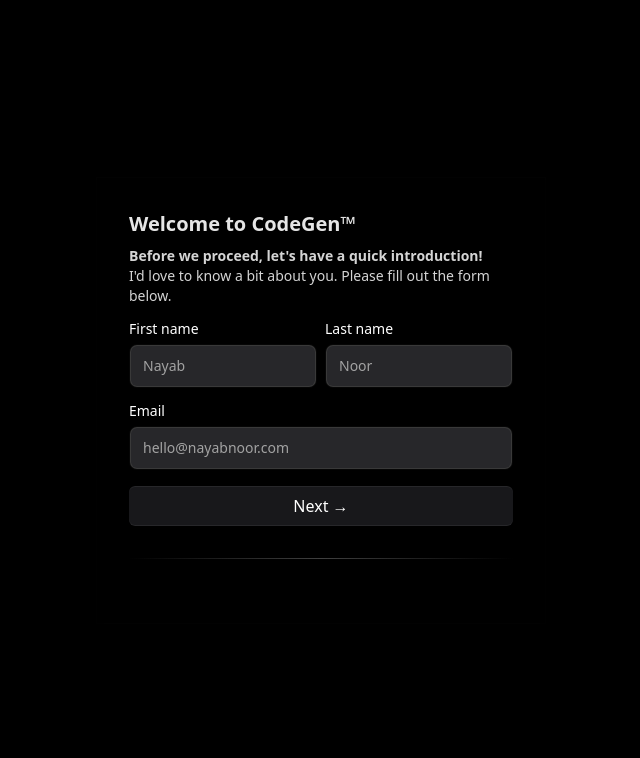
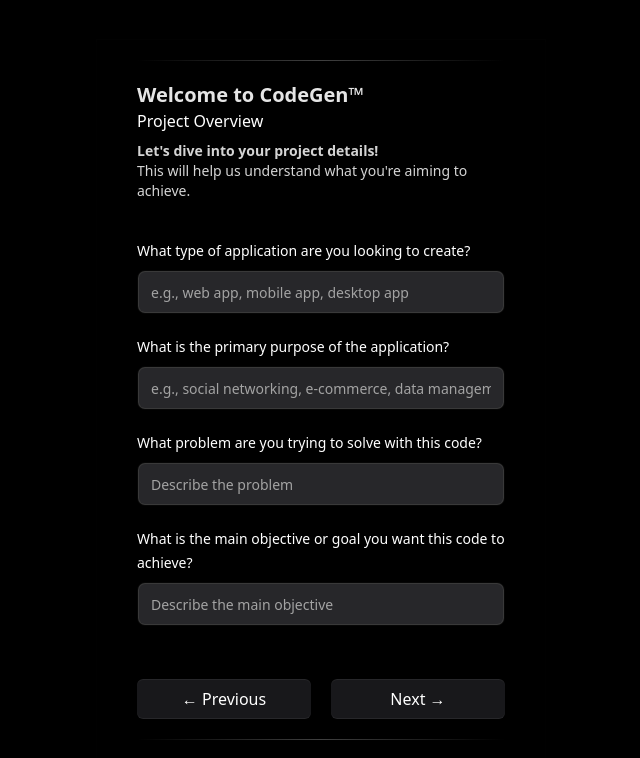
Before and after one commit to eAzizUrRehman/next.codegen, a Next.js app: page / in a window 1280 px wide. Shown: the top 758 px of the page, without its empty margins (319-959 px from the left). Built offline with nearby package versions, Linux system fonts and the light colour scheme.

Commit message:
Add basic UI & questions

```diff
--- a/src/app/page.tsx
+++ b/src/app/page.tsx
@@ -10,6 +10,7 @@
 import { Label } from '@/components/ui/label.aceternity'
 import { Input } from '@/components/ui/input.aceternity'
 import BottomGradient from '@/components/ui/bottom-gradient.aceternity'
+import steps from '@/data/questionnaire'
 
 const Home = () => {
   const [step, setStep] = useState(1)
@@ -23,66 +24,112 @@
     console.log('Form submitted')
   }
   return (
-    <div className='dark:bg-black w-screen min-h-dvh no-scrollbar flex justify-center items-center'>
-      <div className='  w-full mx-auto max-w-md p-4 md:p-8 shadow-input bg-white dark:bg-black'>
+    <div className='  w-screen min-h-dvh no-scrollbar flex flex-col justify-center items-center dark:text-white dark:bg-black '>
+      <div className='grow h-full w-full max-w-md px-10 shadow-input flex flex-col my-10'>
+        <GradientDivider />
         <h2 className='font-bold text-xl text-neutral-800 dark:text-neutral-200'>
           Welcome to CodeGen™
         </h2>
-        <p className='text-neutral-600 text-sm max-w-sm mt-2 dark:text-neutral-300 '>
-          <span className='font-semibold block'>
-            Before we proceed, let's have a quick introduction!
-          </span>
-          <span>
-            I'd love to know a bit about you. Please fill out the form below.
-          </span>
-        </p>
 
         <form
-          className='mt-4 mb-8'
+          className='h-full grow  flex flex-col'
           onSubmit={handleSubmit}
         >
-          {step === 1 && (
-            <>
-              <div className='flex flex-col md:flex-row space-y-2 md:space-y-0 md:space-x-2 mb-4'>
-                <LabelInputContainer>
-                  <Label htmlFor='first-name'>First name</Label>
-                  <Input
-                    id='first-name'
-                    placeholder='Nayab'
-                    type='text'
-                  />
-                </LabelInputContainer>
-                <LabelInputContainer>
-                  <Label htmlFor='last-name'>Last name</Label>
-                  <Input
-                    id='last-name'
-                    placeholder='Noor'
-                    type='text'
-                  />
-                </LabelInputContainer>
-              </div>
+          <Questionnaire />
+          <GradientDivider />
+        </form>
+      </div>
+    </div>
+  )
+}
+
+interface GradientDividerProps {
+  direction?: 'horizontal' | 'vertical'
+}
+
+const GradientDivider: React.FC<GradientDividerProps> = ({
+  direction = 'horizontal',
+}) => {
+  const isHorizontal = direction === 'horizontal'
+  return (
+    <div
+      className={`bg-gradient-to-${
+        isHorizontal ? 'r' : 'b'
+      } from-transparent via-neutral-300 dark:via-neutral-700 to-transparent ${
+        isHorizontal ? 'h-[1px] w-full' : 'w-[1px] h-full'
+      } my-5`}
+    />
+  )
+}
+
+const Questionnaire = () => {
+  const [currentStep, setCurrentStep] = useState(1)
+
+  const handleNext = () => {
+    if (currentStep < steps.length - 1) {
+      setCurrentStep(currentStep + 1)
+    }
+  }
+
+  const handlePrevious = () => {
+    if (currentStep > 0) {
+      setCurrentStep(currentStep - 1)
+    }
+  }
+
+  return (
+    <div className=' grow h-full flex flex-col justify-between '>
+      <Question step={steps[currentStep]} />
+      <div className='flex gap-x-5'>
+        <button
+          className='mt-4 bg-gradient-to-br relative group/btn from-black dark:from-zinc-900 dark:to-zinc-900 to-neutral-600 block dark:bg-zinc-800 w-full text-white rounded-md h-10 font-medium shadow-[0px_1px_0px_0px_#ffffff40_inset,0px_-1px_0px_0px_#ffffff40_inset] dark:shadow-[0px_1px_0px_0px_var(--zinc-800)_inset,0px_-1px_0px_0px_var(--zinc-800)_inset]'
+          onClick={handlePrevious}
+        >
+          &larr; Previous
+          <BottomGradient />
+        </button>
+        <button
+          className='mt-4 bg-gradient-to-br relative group/btn from-black dark:from-zinc-900 dark:to-zinc-900 to-neutral-600 block dark:bg-zinc-800 w-full text-white rounded-md h-10 font-medium shadow-[0px_1px_0px_0px_#ffffff40_inset,0px_-1px_0px_0px_#ffffff40_inset] dark:shadow-[0px_1px_0px_0px_var(--zinc-800)_inset,0px_-1px_0px_0px_var(--zinc-800)_inset]'
+          onClick={handleNext}
+        >
+          Next &rarr;
+          <BottomGradient />
+        </button>
+      </div>
+    </div>
+  )
+}
+
+const Question = ({ step }) => {
+  return (
+    <div className='grow flex flex-col  h-full'>
+      <h3 className=''>
+          {step?.title || `Step ${step?.number}`}
+        </h3>
+      <p className='text-neutral-600  text-sm max-w-sm mt-2 dark:text-neutral-300 '>
+        <span className='font-semibold block'>{step?.description[0]}</span>
+        <span>{step.description[1]}</span>
+      </p>
+
+
+        <ul className='space-y-5  grow flex flex-col justify-center'>
+          {step.questions.map((q, index) => (
+            <li
+              key={index}
+              className='space-y-2'
+            >
+              <Label htmlFor='first-name'>{q?.label}</Label>
               <LabelInputContainer>
-                <Label htmlFor='email'>Email</Label>
                 <Input
-                  id='email'
-                  placeholder='hello@nayabnoor.com'
+                  id='first-name'
+                  placeholder={q?.placeholder}
                   type='text'
                 />
               </LabelInputContainer>
-            </>
-          )}
-          <button
-            type={step === 6 ? 'submit' : 'button'}
-            className='mt-4 bg-gradient-to-br relative group/btn from-black dark:from-zinc-900 dark:to-zinc-900 to-neutral-600 block dark:bg-zinc-800 w-full text-white rounded-md h-10 font-medium shadow-[0px_1px_0px_0px_#ffffff40_inset,0px_-1px_0px_0px_#ffffff40_inset] dark:shadow-[0px_1px_0px_0px_var(--zinc-800)_inset,0px_-1px_0px_0px_var(--zinc-800)_inset]'
-            onClick={handleButtonClick}
-          >
-            Next &rarr;
-            <BottomGradient />
-          </button>
+            </li>
+          ))}
+        </ul>
 
-          <div className='bg-gradient-to-r from-transparent via-neutral-300 dark:via-neutral-700 to-transparent my-8 h-[1px] w-full' />
-        </form>
-      </div>
     </div>
   )
 }
--- /dev/null
+++ b/src/data/questionnaire.ts
@@ -0,0 +1,191 @@
+const steps = [
+    {
+        number: 0,
+        title: "Introduction",
+        description: [
+            "Welcome! We're excited to help you with your project.",
+            "To get started, please tell us a bit about yourself by filling out the form below."
+        ],
+        questions: [
+            {
+                label: 'First Name',
+                placeholder: 'Your first name'
+            },
+            {
+                label: 'Last Name',
+                placeholder: 'Your last name'
+            },
+            {
+                label: 'Email Address',
+                placeholder: 'Your email address'
+            },
+        ]
+    },
+    {
+        number: 1,
+        title: "Project Overview",
+        description: [
+            "Let's dive into your project details!",
+            "This will help us understand what you're aiming to achieve."
+        ],
+        questions: [
+            {
+                label: "What type of application are you looking to create?",
+                value: "",
+                placeholder: "e.g., web app, mobile app, desktop app"
+            },
+            {
+                label: "What is the primary purpose of the application?",
+                value: "",
+                placeholder: "e.g., social networking, e-commerce, data management"
+            },
+            {
+                label: "What problem are you trying to solve with this code?",
+                value: "",
+                placeholder: "Describe the problem"
+            },
+            {
+                label: "What is the main objective or goal you want this code to achieve?",
+                value: "",
+                placeholder: "Describe the main objective"
+            }
+        ]
+    },
+    {
+        number: 2,
+        title: "Target Audience",
+        description: [
+            "Identifying your target audience is crucial for your application's success.",
+            "Please describe who will be using your application."
+        ],
+        questions: [
+            {
+                label: "Describe the target audience or users of this code.",
+                value: "",
+                placeholder: "e.g., developers, businesses, general public"
+            },
+            {
+                label: "What problem does your application aim to solve for this audience?",
+                value: "",
+                placeholder: "Describe the problem for the audience"
+            }
+        ]
+    },
+    {
+        number: 3,
+        title: "Features and Functionality",
+        description: [
+            "Now, let's discuss the features you want your application to have.",
+            "Please specify the key functionalities that are important to you."
+        ],
+        questions: [
+            {
+                label: "What are the key features you want to include?",
+                value: "",
+                placeholder: "e.g., user authentication, notifications, data visualization"
+            },
+            {
+                label: "Are there any specific technologies or frameworks you want to use or avoid?",
+                value: "",
+                placeholder: "e.g., React, Node.js, Flutter"
+            },
+            {
+                label: "Is the code intended for a specific industry or domain? If so, which one?",
+                value: "",
+                placeholder: "e.g., healthcare, finance, education"
+            }
+        ]
+    },
+    {
+        number: 4,
+        title: "Design and User Experience",
+        description: [
+            "A great user experience is vital for engagement.",
+            "Share your design preferences and thoughts on user experience."
+        ],
+        questions: [
+            {
+                label: "Do you have any design preferences or themes in mind?",
+                value: "",
+                placeholder: "e.g., minimalist, colorful, professional"
+            },
+            {
+                label: "What kind of user interface do you have in mind?",
+                value: "",
+                placeholder: "e.g., simple, complex, mobile-friendly"
+            },
+            {
+                label: "Should the code format align with a specific development style guide?",
+                value: "",
+                placeholder: "e.g., Airbnb JavaScript Style Guide"
+            }
+        ]
+    },
+    {
+        number: 5,
+        title: "Performance and Constraints",
+        description: [
+            "Understanding performance requirements is essential.",
+            "Please specify any constraints or performance expectations you have."
+        ],
+        questions: [
+            {
+                label: "Are there any constraints or limitations the code should be aware of?",
+                value: "",
+                placeholder: "e.g., limited memory, specific hardware requirements"
+            },
+            {
+                label: "Should the code be optimized for a specific type of workload?",
+                value: "",
+                placeholder: "e.g., CPU, I/O"
+            },
+            {
+                label: "Do you expect the code to handle large datasets or high-traffic scenarios?",
+                value: "",
+                placeholder: "e.g., millions of records, thousands of concurrent users"
+            },
+        ]
+    },
+    {
+        number: 6,
+        title: "Integration and Compatibility",
+        description: [
+            "Integration with existing systems can enhance functionality.",
+            "Let us know what integrations are necessary for your application."
+        ],
+        questions: [
+            {
+                label: "Will your application need to integrate with any existing systems or APIs?",
+                value: "",
+                placeholder: "e.g., payment gateways, social media"
+            },
+            {
+                label: "What platforms should the application be compatible with?",
+                value: "",
+                placeholder: "e.g., iOS, Android, web browsers"
+            }
+        ]
+    },
+    {
+        number: 7,
+        title: "Additional Information",
+        description: [
+            "Your insights are invaluable to us!",
+            "Please share any additional information that might help us understand your project better."
+        ],
+        questions: [
+            {
+                label: "Do you have any examples of similar applications that you like?",
+                value: "",
+                placeholder: "e.g., similar apps or websites"
+            },
+            {
+                label: "Is there anything else you would like to share that might help us understand your project better?",
+                value: "",
+                placeholder: "Additional information"
+            }
+        ]
+    }
+];
+
+export default steps;
```
